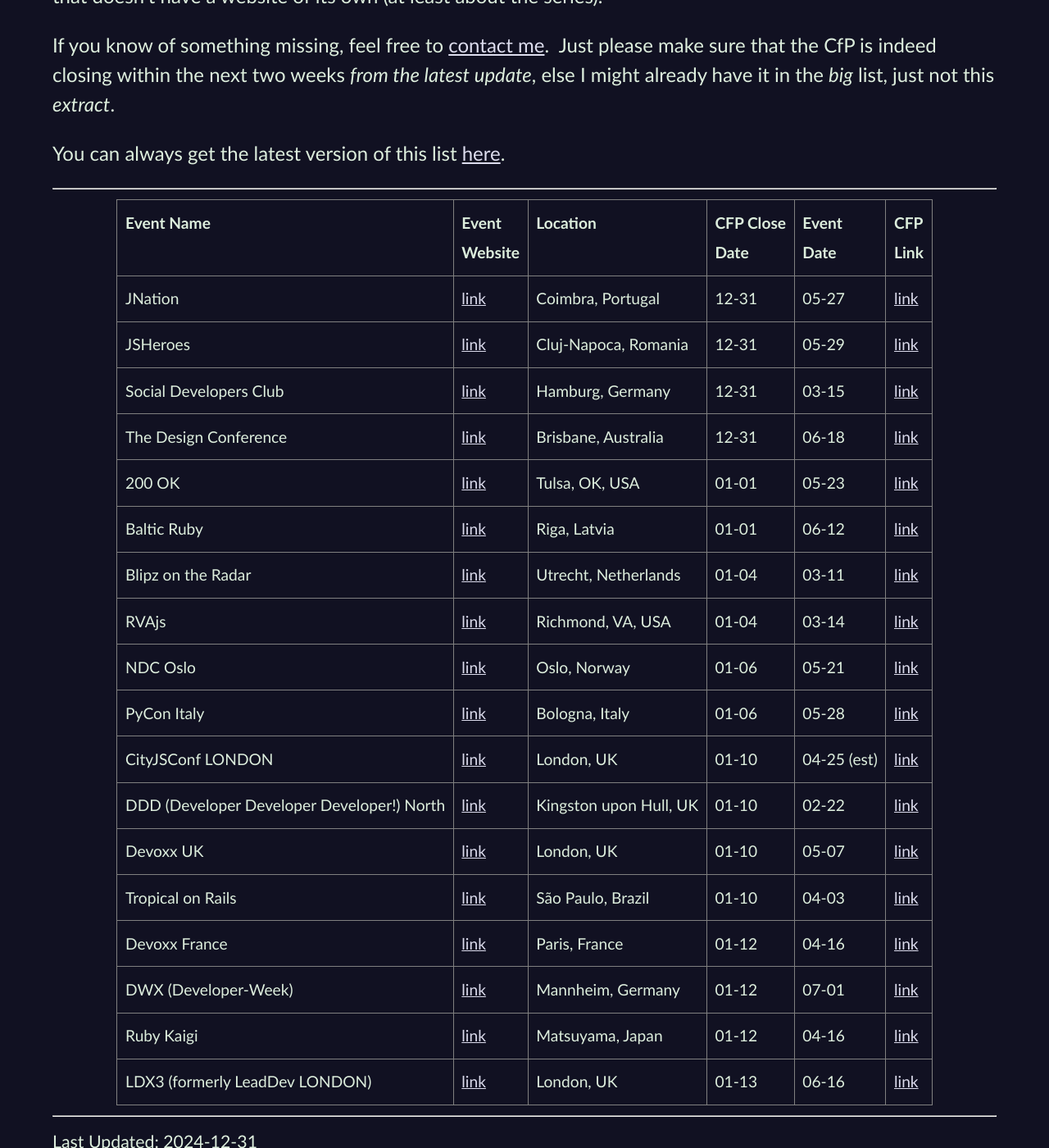
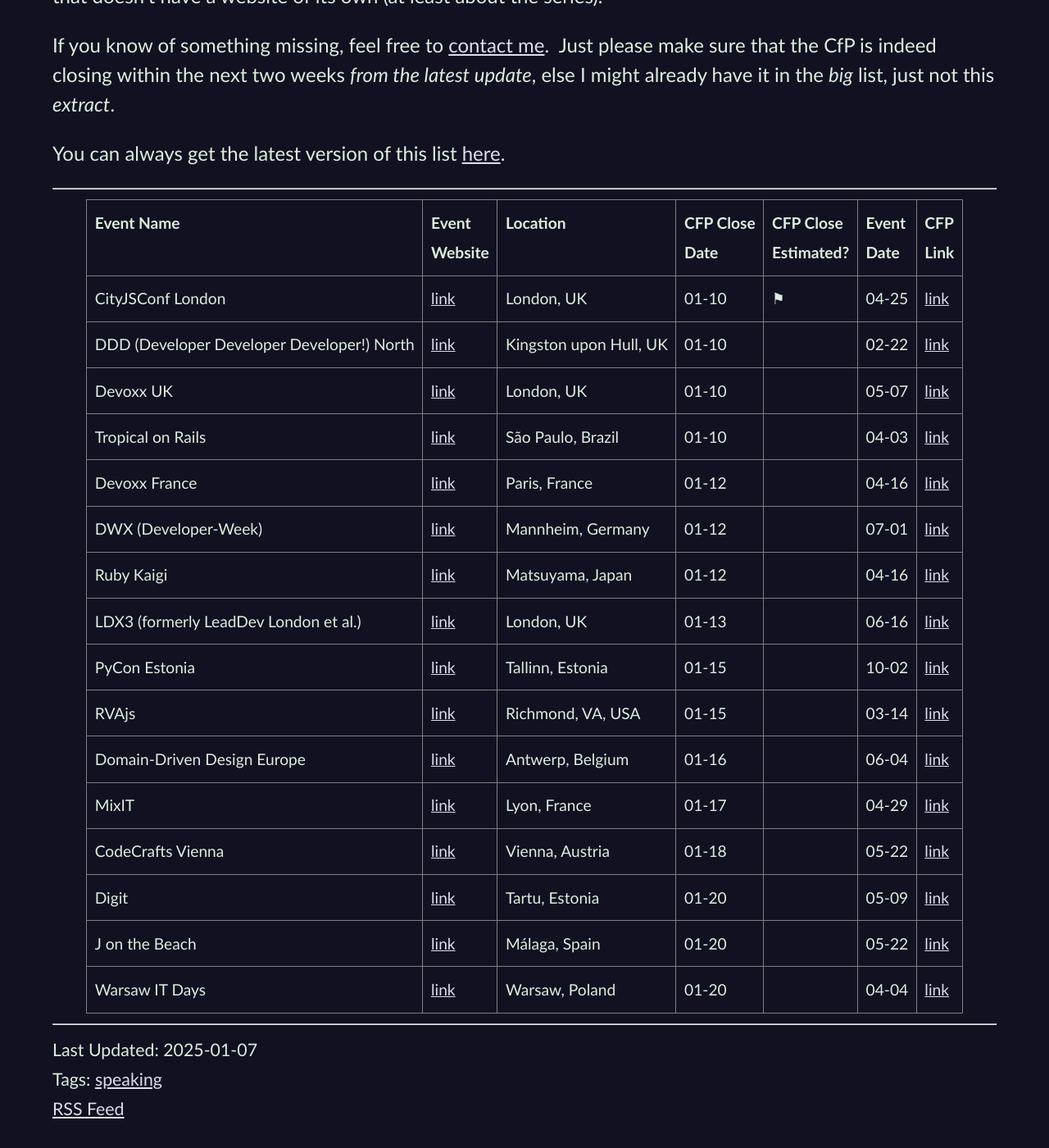
Before and after one commit to CodosaurusLLC/CodosaurusLLC.github.io, a Jekyll site: the page built from _posts/2025-01-07-cfp-list-updated-2025-01-07.md, in a window 1280 px wide and 1400 px high, scrolled down 791 px. Shown: the whole window at 82% size. Built offline with Jekyll 4.4.1, drawn with Linux system fonts in a browser that asks for light colours; comment, search, counter and statistics services are not loaded; some of the changed text lies outside the part shown.

Commit message:
update cfp list

```diff
--- a/_includes/cfp-list-blurb.md
+++ b/_includes/cfp-list-blurb.md
@@ -1,5 +1,5 @@
 <center>
-LAST UPDATED: 2024-12-31<br>
+LAST UPDATED: 2025-01-07<br>
 </center>
 
 This is a list of CfPs
--- a/_includes/cfps-ending-soon.html
+++ b/_includes/cfps-ending-soon.html
@@ -4,95 +4,17 @@
     <th>Event<br>Website</th>
     <th>Location</th>
     <th>CFP Close<br>Date</th>
+    <th>CFP Close<br>Estimated?</th>
     <th>Event<br>Date</th>
     <th>CFP<br>Link</th>
   </tr>
   <tr>
-    <td>JNation</td>
-    <td><a href="https://jnation.pt/" target="_blank">link</a></td>
-    <td>Coimbra, Portugal</td>
-    <td>12-31</td>
-    <td>05-27</td>
-    <td><a href="https://sessionize.com/jnation-2025" target="_blank">link</a></td>
-  </tr>
-  <tr>
-    <td>JSHeroes</td>
-    <td><a href="https://jsheroes.io/" target="_blank">link</a></td>
-    <td>Cluj-Napoca, Romania</td>
-    <td>12-31</td>
-    <td>05-29</td>
-    <td><a href="https://jsheroes.io/speak" target="_blank">link</a></td>
-  </tr>
-  <tr>
-    <td>Social Developers Club</td>
-    <td><a href="https://socialdevelopersclub.de/" target="_blank">link</a></td>
-    <td>Hamburg, Germany</td>
-    <td>12-31</td>
-    <td>03-15</td>
-    <td><a href="https://sessionize.com/social-developers-conference-2025" target="_blank">link</a></td>
-  </tr>
-  <tr>
-    <td>The Design Conference</td>
-    <td><a href="https://www.thedesignconference.com.au/" target="_blank">link</a></td>
-    <td>Brisbane, Australia</td>
-    <td>12-31</td>
-    <td>06-18</td>
-    <td><a href="https://www.instagram.com/the.design.conference/p/DDGM40izFjH" target="_blank">link</a></td>
-  </tr>
-  <tr>
-    <td>200 OK</td>
-    <td><a href="https://200ok.us/" target="_blank">link</a></td>
-    <td>Tulsa, OK, USA</td>
-    <td>01-01</td>
-    <td>05-23</td>
-    <td><a href="https://sessionize.com/200ok-2025" target="_blank">link</a></td>
-  </tr>
-  <tr>
-    <td>Baltic Ruby</td>
-    <td><a href="https://balticruby.org/" target="_blank">link</a></td>
-    <td>Riga, Latvia</td>
-    <td>01-01</td>
-    <td>06-12</td>
-    <td><a href="https://www.papercall.io/balticruby25" target="_blank">link</a></td>
-  </tr>
-  <tr>
-    <td>Blipz on the Radar</td>
-    <td><a href="https://www.blipz.io/" target="_blank">link</a></td>
-    <td>Utrecht, Netherlands</td>
-    <td>01-04</td>
-    <td>03-11</td>
-    <td><a href="https://www.blipz.io/cfp" target="_blank">link</a></td>
-  </tr>
-  <tr>
-    <td>RVAjs</td>
-    <td><a href="https://www.rvajavascript.com/" target="_blank">link</a></td>
-    <td>Richmond, VA, USA</td>
-    <td>01-04</td>
-    <td>03-14</td>
-    <td><a href="https://www.papercall.io/rva-javascript-conf-2025" target="_blank">link</a></td>
-  </tr>
-  <tr>
-    <td>NDC Oslo</td>
-    <td><a href="https://ndcoslo.com/" target="_blank">link</a></td>
-    <td>Oslo, Norway</td>
-    <td>01-06</td>
-    <td>05-21</td>
-    <td><a href="https://ndcoslo.com/call-for-papers" target="_blank">link</a></td>
-  </tr>
-  <tr>
-    <td>PyCon Italy</td>
-    <td><a href="https://2025.pycon.it/en" target="_blank">link</a></td>
-    <td>Bologna, Italy</td>
-    <td>01-06</td>
-    <td>05-28</td>
-    <td><a href="https://pycon.it/cfp" target="_blank">link</a></td>
-  </tr>
-  <tr>
-    <td>CityJSConf LONDON</td>
+    <td>CityJSConf London</td>
     <td><a href="https://london.cityjsconf.org/" target="_blank">link</a></td>
     <td>London, UK</td>
     <td>01-10</td>
-    <td>04-25 (est)</td>
+    <td>⚑</td>
+    <td>04-25</td>
     <td><a href="https://london.cityjsconf.org/events/signup" target="_blank">link</a></td>
   </tr>
   <tr>
@@ -100,6 +22,7 @@
     <td><a href="https://www.dddnorth.co.uk/" target="_blank">link</a></td>
     <td>Kingston upon Hull, UK</td>
     <td>01-10</td>
+    <td></td>
     <td>02-22</td>
     <td><a href="https://sessionize.com/ddd-north-2025" target="_blank">link</a></td>
   </tr>
@@ -108,6 +31,7 @@
     <td><a href="https://www.devoxx.co.uk/" target="_blank">link</a></td>
     <td>London, UK</td>
     <td>01-10</td>
+    <td></td>
     <td>05-07</td>
     <td><a href="https://devoxxuk25.cfp.dev/" target="_blank">link</a></td>
   </tr>
@@ -116,6 +40,7 @@
     <td><a href="https://www.tropicalonrails.com/" target="_blank">link</a></td>
     <td>São Paulo, Brazil</td>
     <td>01-10</td>
+    <td></td>
     <td>04-03</td>
     <td><a href="https://www.papercall.io/tropicalonrails" target="_blank">link</a></td>
   </tr>
@@ -124,6 +49,7 @@
     <td><a href="https://www.devoxx.fr/" target="_blank">link</a></td>
     <td>Paris, France</td>
     <td>01-12</td>
+    <td></td>
     <td>04-16</td>
     <td><a href="https://devoxxfr2025.cfp.dev/" target="_blank">link</a></td>
   </tr>
@@ -132,6 +58,7 @@
     <td><a href="https://www.developer-week.de/en/" target="_blank">link</a></td>
     <td>Mannheim, Germany</td>
     <td>01-12</td>
+    <td></td>
     <td>07-01</td>
     <td><a href="https://sessionize.com/developer-week-25/" target="_blank">link</a></td>
   </tr>
@@ -140,15 +67,89 @@
     <td><a href="https://rubykaigi.org/" target="_blank">link</a></td>
     <td>Matsuyama, Japan</td>
     <td>01-12</td>
+    <td></td>
     <td>04-16</td>
     <td><a href="https://cfp.rubykaigi.org/events/2025" target="_blank">link</a></td>
   </tr>
   <tr>
-    <td>LDX3 (formerly LeadDev LONDON)</td>
+    <td>LDX3 (formerly LeadDev London et al.)</td>
     <td><a href="https://leaddev.com/leaddev-london/" target="_blank">link</a></td>
     <td>London, UK</td>
     <td>01-13</td>
+    <td></td>
     <td>06-16</td>
     <td><a href="https://leaddev.com/leaddev-london/speak-at-leaddev-london/" target="_blank">link</a></td>
   </tr>
+  <tr>
+    <td>PyCon Estonia</td>
+    <td><a href="https://pycon.ee/" target="_blank">link</a></td>
+    <td>Tallinn, Estonia</td>
+    <td>01-15</td>
+    <td></td>
+    <td>10-02</td>
+    <td><a href="https://forms.gle/WtSA8D9cPzwK56sD8" target="_blank">link</a></td>
+  </tr>
+  <tr>
+    <td>RVAjs</td>
+    <td><a href="https://www.rvajavascript.com/" target="_blank">link</a></td>
+    <td>Richmond, VA, USA</td>
+    <td>01-15</td>
+    <td></td>
+    <td>03-14</td>
+    <td><a href="https://www.papercall.io/rva-javascript-conf-2025" target="_blank">link</a></td>
+  </tr>
+  <tr>
+    <td>Domain-Driven Design Europe</td>
+    <td><a href="https://dddeurope.com/" target="_blank">link</a></td>
+    <td>Antwerp, Belgium</td>
+    <td>01-16</td>
+    <td></td>
+    <td>06-04</td>
+    <td><a href="https://sessionize.com/aardling2025/" target="_blank">link</a></td>
+  </tr>
+  <tr>
+    <td>MixIT</td>
+    <td><a href="https://mixitconf.org/en/" target="_blank">link</a></td>
+    <td>Lyon, France</td>
+    <td>01-17</td>
+    <td></td>
+    <td>04-29</td>
+    <td><a href="https://sessionize.com/mixit-2025" target="_blank">link</a></td>
+  </tr>
+  <tr>
+    <td>CodeCrafts Vienna</td>
+    <td><a href="https://code-crafts.com/" target="_blank">link</a></td>
+    <td>Vienna, Austria</td>
+    <td>01-18</td>
+    <td></td>
+    <td>05-22</td>
+    <td><a href="https://sessionize.com/code-crafts-2025" target="_blank">link</a></td>
+  </tr>
+  <tr>
+    <td>Digit</td>
+    <td><a href="https://digit.dev/" target="_blank">link</a></td>
+    <td>Tartu, Estonia</td>
+    <td>01-20</td>
+    <td></td>
+    <td>05-09</td>
+    <td><a href="https://digit.dev/call-for-speakers/" target="_blank">link</a></td>
+  </tr>
+  <tr>
+    <td>J on the Beach</td>
+    <td><a href="https://www.jonthebeach.com/" target="_blank">link</a></td>
+    <td>Málaga, Spain</td>
+    <td>01-20</td>
+    <td></td>
+    <td>05-22</td>
+    <td><a href="https://confeti.app/" target="_blank">link</a></td>
+  </tr>
+  <tr>
+    <td>Warsaw IT Days</td>
+    <td><a href="https://warszawskiedniinformatyki.pl/en/" target="_blank">link</a></td>
+    <td>Warsaw, Poland</td>
+    <td>01-20</td>
+    <td></td>
+    <td>04-04</td>
+    <td><a href="https://warszawskiedniinformatyki.pl/cfp/en/" target="_blank">link</a></td>
+  </tr>
 </table>
--- a/_posts/2024-12-31-cfp-list-updated-2024-12-31.md
+++ b/_posts/2025-01-07-cfp-list-updated-2025-01-07.md
@@ -1,12 +1,12 @@
 ---
 author: Dave Aronson
-date: 2024-12-31
+date: 2025-01-07
 layout: blog-post
-permalink: blog/cfp-list-updated-2024-12-31
+permalink: blog/cfp-list-updated-2025-01-07
 section: Blog
 tags: speaking
 style: cfp-list
-title: CfP List Updated 2024-12-31
+title: CfP List Updated 2025-01-07
 ---
 
 {% include cfp-list-blurb.md %}
```
